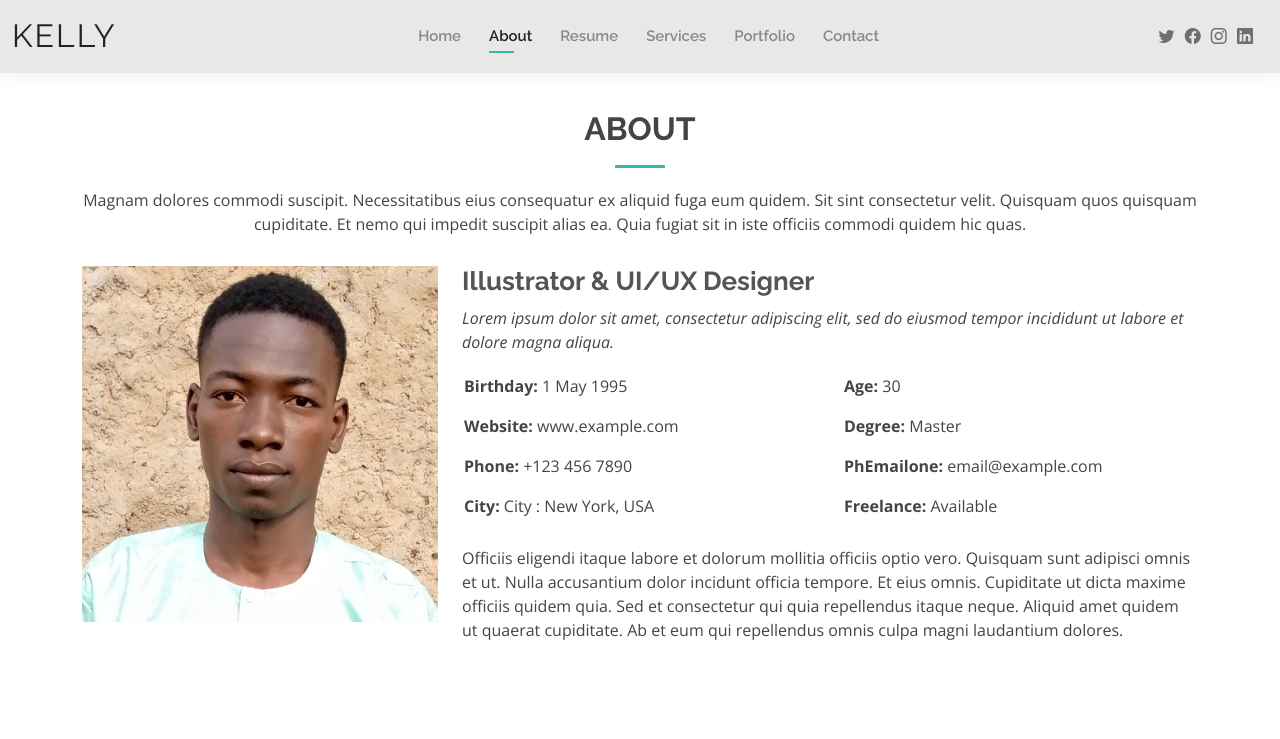
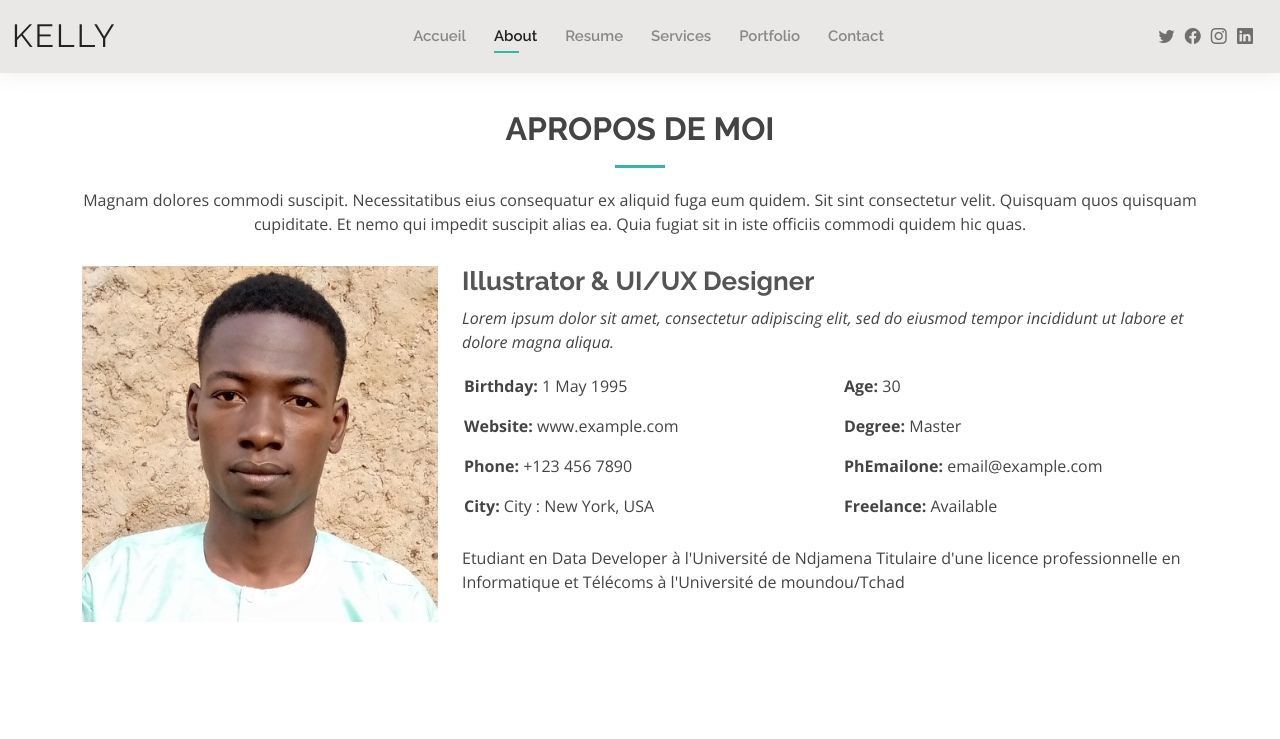
Before and after one commit to payangHonore/payangHonore.github.io, a plain HTML site: page about.html in a window 1280 px wide. Shown: the top 739 px of the page. Drawn offline with nearby package versions, Linux system fonts and the light colour scheme.

Commit message:
Update about.html

```diff
--- a/about.html
+++ b/about.html
@@ -47,7 +47,7 @@
 
       <nav id="navbar" class="navbar order-last order-lg-0">
         <ul>
-          <li><a href="index.html">Home</a></li>
+          <li><a href="index.html">Accueil</a></li>
           <li><a class="active" href="about.html">About</a></li>
           <li><a href="resume.html">Resume</a></li>
           <li><a href="services.html">Services</a></li>
@@ -75,7 +75,7 @@
       <div class="container" data-aos="fade-up">
 
         <div class="section-title">
-          <h2>About</h2>
+          <h2>Apropos de moi</h2>
           <p>Magnam dolores commodi suscipit. Necessitatibus eius consequatur ex aliquid fuga eum quidem. Sit sint consectetur velit. Quisquam quos quisquam cupiditate. Et nemo qui impedit suscipit alias ea. Quia fugiat sit in iste officiis commodi quidem hic quas.</p>
         </div>
 
@@ -108,8 +108,8 @@
               </div>
             </div>
             <p>
-              Officiis eligendi itaque labore et dolorum mollitia officiis optio vero. Quisquam sunt adipisci omnis et ut. Nulla accusantium dolor incidunt officia tempore. Et eius omnis.
-              Cupiditate ut dicta maxime officiis quidem quia. Sed et consectetur qui quia repellendus itaque neque. Aliquid amet quidem ut quaerat cupiditate. Ab et eum qui repellendus omnis culpa magni laudantium dolores.
+              Etudiant en Data Developer à l'Université de Ndjamena
+              Titulaire d'une licence professionnelle en Informatique et Télécoms à l'Université de moundou/Tchad
             </p>
           </div>
         </div>
```
